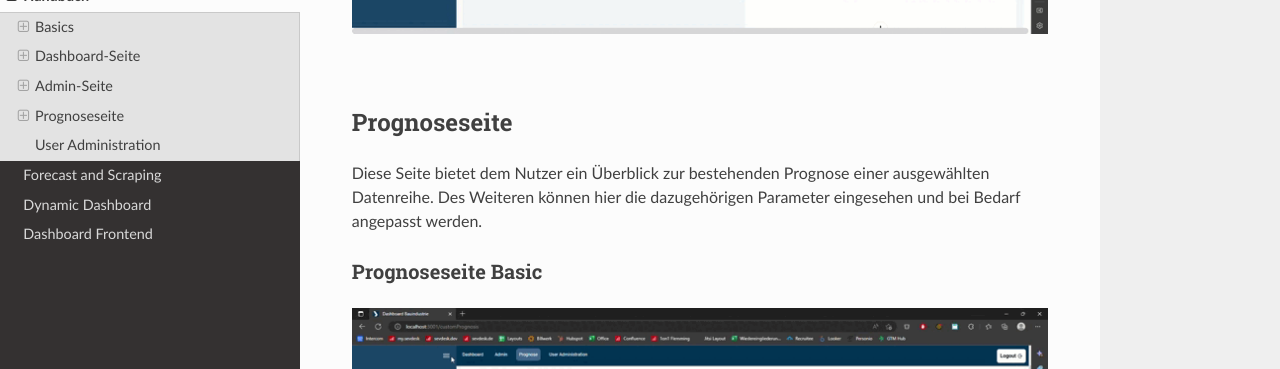
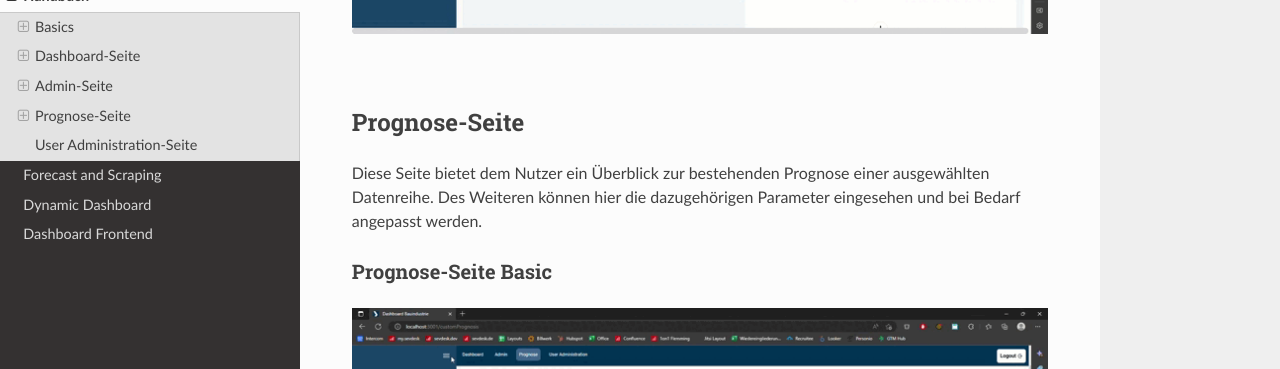
Before and after one commit to just1130/dashboardDoc, an MkDocs documentation site: the page built from docs/handbuch.md, in a window 1280 px wide and 1400 px high, scrolled down 5073 px. Shown: the part 154-523 px from the top of the window. Built offline with MkDocs 1.6.1, drawn with Linux system fonts in a browser that asks for light colours; nearby versions of some CDN libraries; some of the changed text lies outside the part shown.

Commit message:
Update handbuch.md

```diff
--- a/docs/handbuch.md
+++ b/docs/handbuch.md
@@ -1,5 +1,5 @@
 # Handbuch
-Auf dieser Seite werden verschiedene Funktionen des Dashboards per Video vorgeführt und beschrieben. Funktionen des Dashboards stehen nur dann zur Verfügung, wenn man sich im System [angemeldet hat](https://dashboard-dokumentation.readthedocs.io/en/latest/handbuch/#login-logout). Ist man nicht angemeldet, hat man die Möglichkeit die verschiedenen [Dashboard-Seiten](https://dashboard-dokumentation.readthedocs.io/en/latest/handbuch/#dashboardseite) zu betrachten.
+Auf dieser Seite werden verschiedene Funktionen des Dashboards per Video vorgeführt und beschrieben. Funktionen des Dashboards stehen nur dann zur Verfügung, wenn man sich im System [angemeldet hat](https://dashboard-dokumentation.readthedocs.io/en/latest/handbuch/#login-logout). Ist man nicht angemeldet, hat man die Möglichkeit die verschiedenen [Dashboard-Seiten](https://dashboard-dokumentation.readthedocs.io/en/latest/handbuch/#dashboard-seite) zu betrachten.
 
 
 ## Basics
@@ -75,11 +75,11 @@ Um eine bestimmte Kachel zu bearbeiten, kann der Nutzer über den Button "Bearbe
 
 <br>
 
-## Prognoseseite
+## Prognose-Seite
 Diese Seite bietet dem Nutzer ein Überblick zur bestehenden Prognose einer ausgewählten Datenreihe. Des Weiteren können hier die dazugehörigen Parameter eingesehen und bei Bedarf angepasst werden.
 
 
-### Prognoseseite Basic
+### Prognose-Seite Basic
 ![Prognose Seite](./Data/Prognose%20Seite.gif)
 
 <br>
@@ -89,6 +89,6 @@ Diese Seite bietet dem Nutzer ein Überblick zur bestehenden Prognose einer ausg
 
 <br>
 
-## User Administration
+## User Administration-Seite
 Auf dieser Seite werden die verschiedenen Nutzer verwaltet. Nutzer können hinzugefügt oder gelöscht werden.
 ![Nutzer erstellen, löschen](./Data/Nutzer%20erstellen%20l%C3%B6schen.gif)
```
